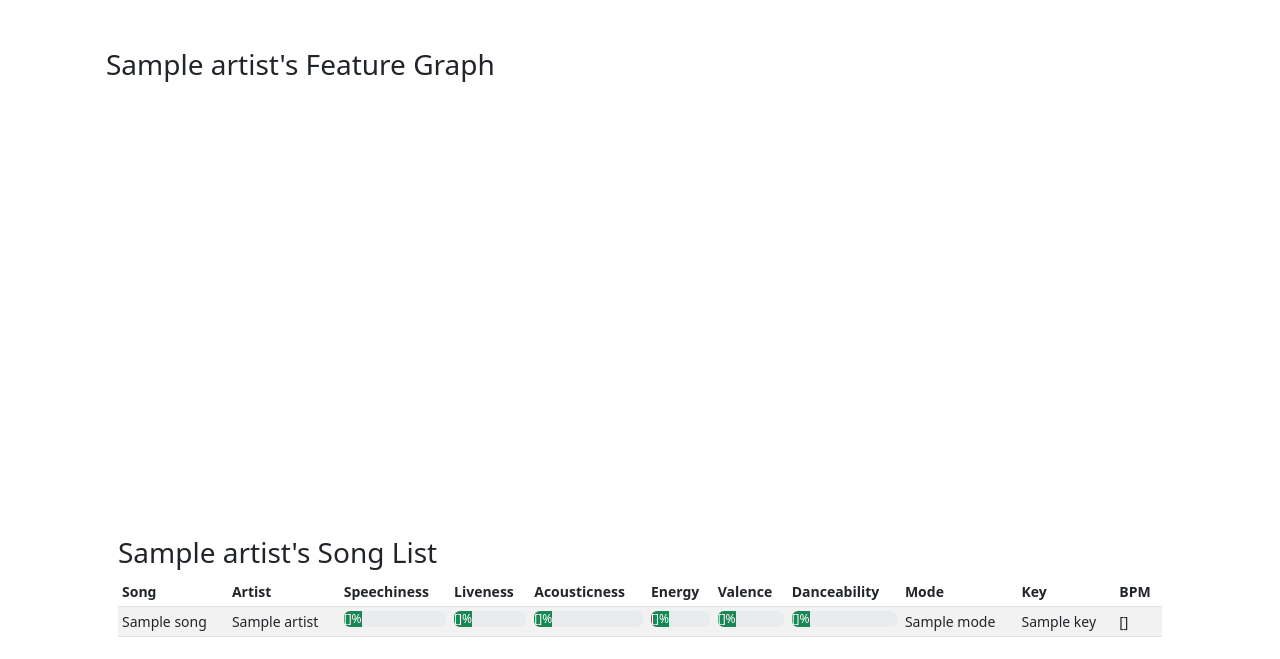
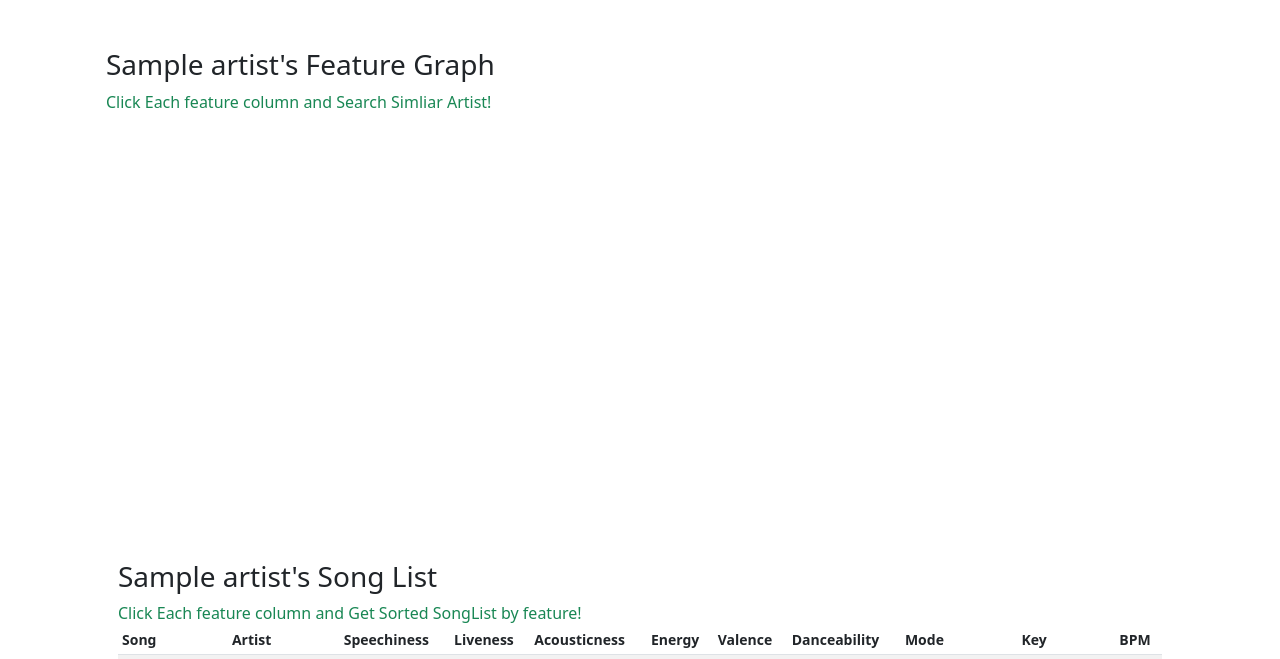
Before and after one commit to dnjsrl132/musiclist, a Django app: template search/templates/song_list.html in a window 1280 px wide. Shown: the part 79-738 px from the top of the page. Run offline with Django 3.2, Linux system fonts and the light colour scheme; the template is opened without the code that fills it: most values are stand-ins (such as "Sample title", 1, 10 or a date in 2020); some libraries are stand-ins or nearby versions; grey boxes are pictures that could not be loaded.

Commit message:
[front] design : add graph and list label in song_list.html

```diff
--- a/search/templates/song_list.html
+++ b/search/templates/song_list.html
@@ -65,12 +65,14 @@
           </header>
         <div class="p-4">
             <h3>{{artist.name}}'s Feature Graph</h3>
+            <div class="text-success">Click Each feature column and Search Simliar Artist!</div>
             <div class="d-flex justify-content-start" id="columnchart_values" style="width: 0px; height: 350px;"></div>
         </div>
 
         <div class="p-4 bg-body-white rounded-1">
             <div class="container-fluid py-5">
                 <h3>{{artist.name}}'s Song List</h3>
+                <div class="text-success">Click Each feature column and Get Sorted SongList by feature!</div>
                 <div class="table-responsive small">
                     <table class="table table-striped table-sm" id="song-table">
                         <thead>
```
